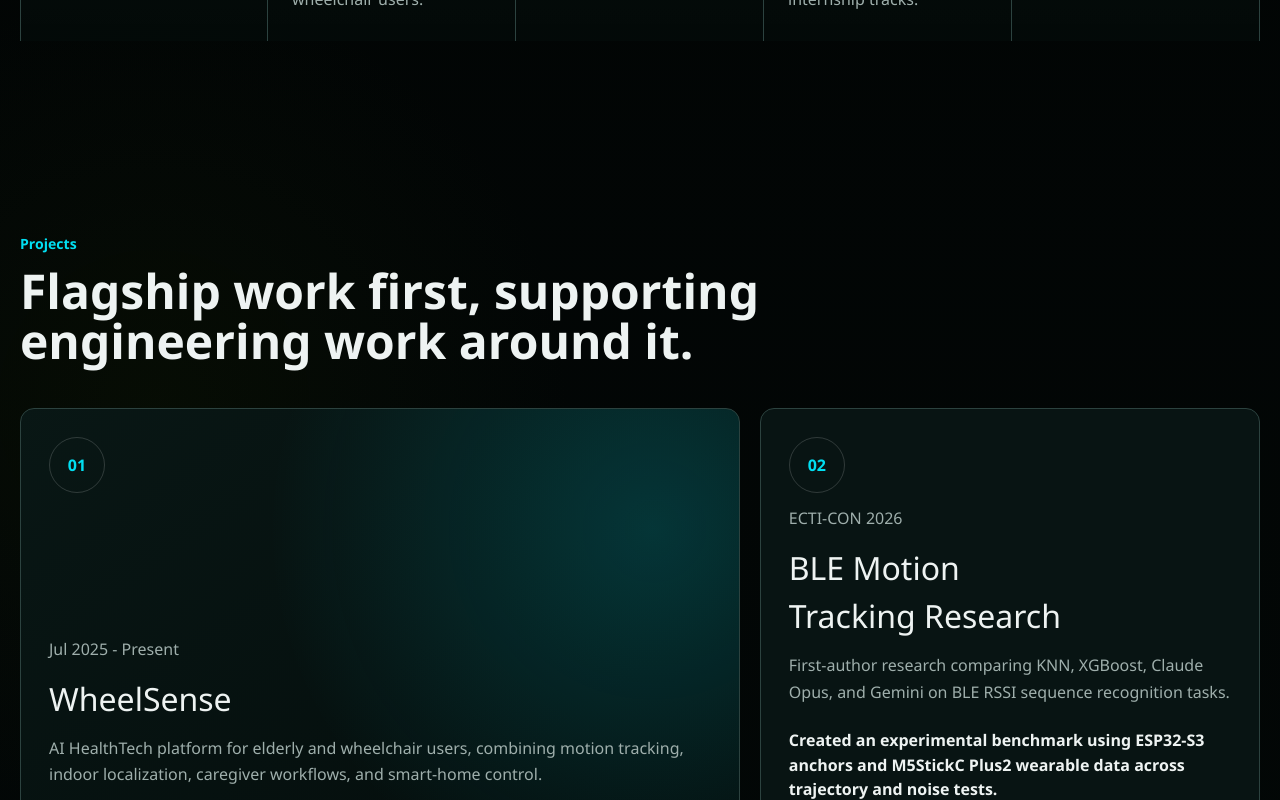
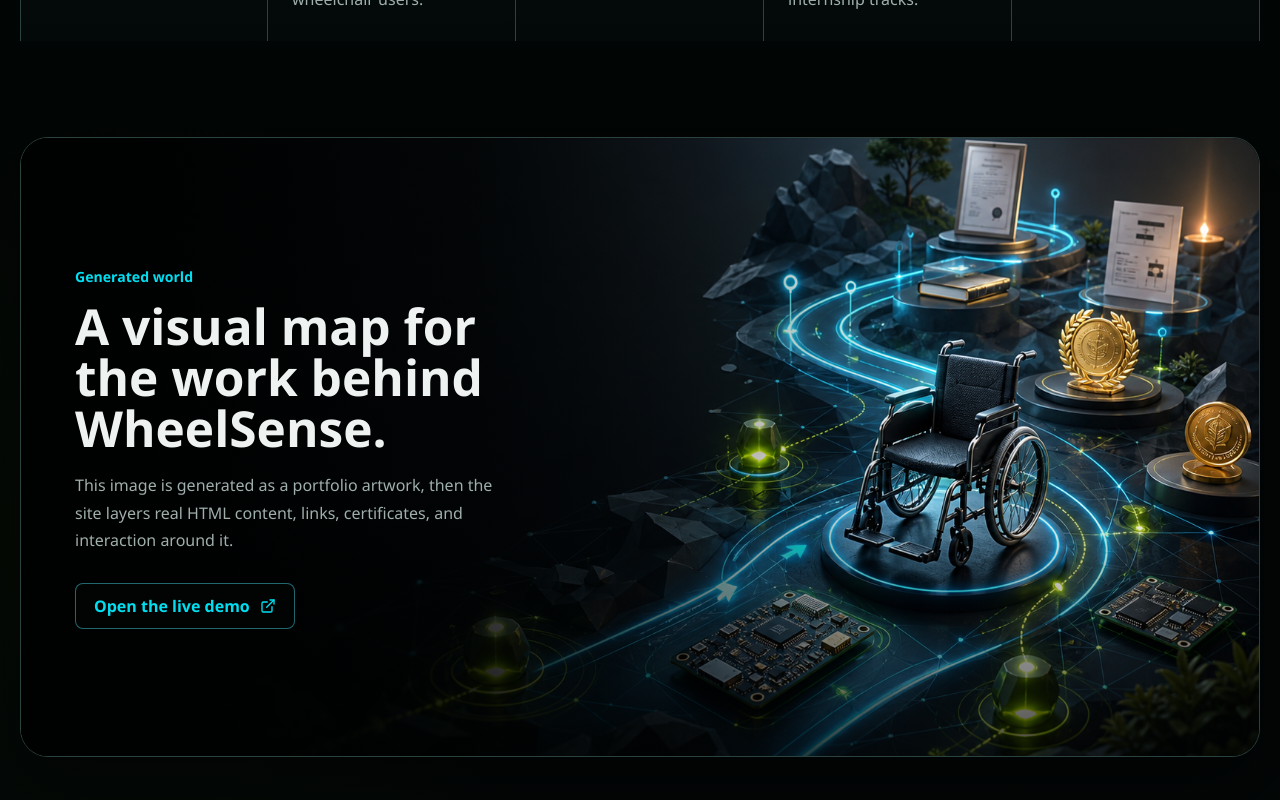
Before and after one commit to NnopponS/NnopponS.github.io, a React (Vite) app: page / in a window 1280 px wide. Shown: the part 1560-2360 px from the top of the page. Built offline with nearby package versions, Linux system fonts and the light colour scheme.

Commit message:
fix: deploy built portfolio with generated art

```diff
--- a/src/App.tsx
+++ b/src/App.tsx
@@ -190,6 +190,26 @@
           </div>
         </section>
 
+        <section className="art-section" aria-labelledby="art-heading">
+          <img
+            src="/art/wheelsense-journey-world.png"
+            alt="Generated cinematic journey map with WheelSense motion tracking, sensor nodes, microcontrollers, certificates, and award medallions"
+            loading="lazy"
+          />
+          <div className="art-copy" data-reveal>
+            <p className="section-kicker">Generated world</p>
+            <h2 id="art-heading">A visual map for the work behind WheelSense.</h2>
+            <p>
+              This image is generated as a portfolio artwork, then the site layers real HTML
+              content, links, certificates, and interaction around it.
+            </p>
+            <a href={wheelsenseDemoUrl} target="_blank" rel="noreferrer">
+              Open the live demo
+              <ExternalLink size={16} aria-hidden="true" />
+            </a>
+          </div>
+        </section>
+
         <section className="projects-section" id="projects">
           <div className="section-heading compact" data-reveal>
             <p className="section-kicker">Projects</p>
--- a/src/index.css
+++ b/src/index.css
@@ -390,6 +390,7 @@
 }
 
 .story-section,
+.art-section,
 .projects-section,
 .evidence-section,
 .awards-section,
@@ -400,6 +401,72 @@
   width: min(calc(100% - 40px), 1320px);
   margin: 0 auto;
   padding: 96px 0;
+}
+
+.art-section {
+  position: relative;
+  min-height: 620px;
+  display: grid;
+  align-items: stretch;
+  overflow: hidden;
+  padding: 0;
+  border: 1px solid var(--line);
+  border-radius: 28px;
+  background: var(--bg-strong);
+  box-shadow: var(--shadow);
+}
+
+.art-section img {
+  position: absolute;
+  inset: 0;
+  width: 100%;
+  height: 100%;
+  object-fit: cover;
+}
+
+.art-section::after {
+  position: absolute;
+  inset: 0;
+  content: "";
+  background:
+    linear-gradient(90deg, oklch(0.06 0.012 185 / 0.96) 0%, oklch(0.08 0.012 185 / 0.74) 36%, transparent 72%),
+    linear-gradient(180deg, transparent 58%, oklch(0.06 0.012 185 / 0.72));
+}
+
+.art-copy {
+  position: relative;
+  z-index: 2;
+  width: min(540px, calc(100% - 48px));
+  margin: auto 0;
+  padding: 54px;
+}
+
+.art-copy h2 {
+  margin-top: 14px;
+  font-size: 3.1rem;
+  line-height: 1.03;
+  font-weight: 940;
+}
+
+.art-copy p:not(.section-kicker) {
+  margin-top: 18px;
+  color: var(--muted);
+  line-height: 1.72;
+}
+
+.art-copy a {
+  display: inline-flex;
+  min-height: 46px;
+  align-items: center;
+  gap: 10px;
+  margin-top: 28px;
+  padding: 0 18px;
+  border: 1px solid oklch(0.8 0.12 205 / 0.48);
+  border-radius: var(--radius-sm);
+  color: var(--cyan);
+  font-weight: 850;
+  text-decoration: none;
+  background: oklch(0.12 0.014 185 / 0.62);
 }
 
 .section-heading {
@@ -987,6 +1054,7 @@
 
   .hero-section,
   .story-section,
+  .art-section,
   .projects-section,
   .evidence-section,
   .awards-section,
@@ -996,6 +1064,30 @@
   .contact-section {
     width: min(calc(100% - 28px), 1320px);
     padding: 64px 0;
+  }
+
+  .art-section {
+    min-height: 560px;
+    padding: 0;
+  }
+
+  .art-section img {
+    object-position: 58% center;
+  }
+
+  .art-section::after {
+    background:
+      linear-gradient(180deg, oklch(0.06 0.012 185 / 0.92) 0%, oklch(0.06 0.012 185 / 0.58) 48%, oklch(0.06 0.012 185 / 0.94) 100%);
+  }
+
+  .art-copy {
+    width: auto;
+    padding: 28px;
+    align-self: end;
+  }
+
+  .art-copy h2 {
+    font-size: 2.18rem;
   }
 
   .hero-section {
```
Also changed, not shown: public/art/wheelsense-journey-world.png (added).
